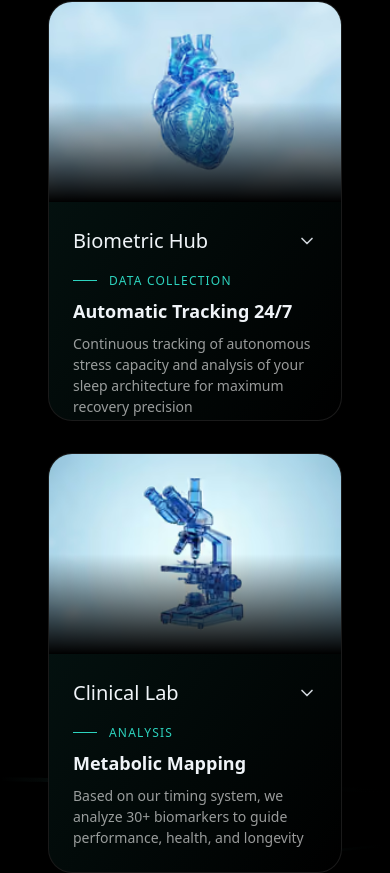
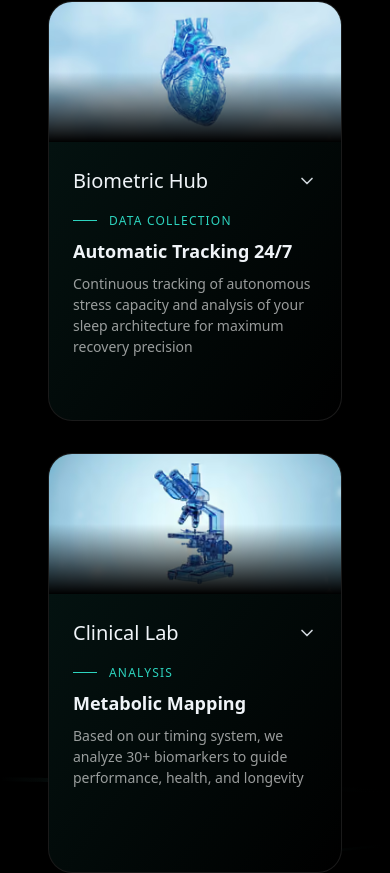
Before and after one commit to LucianoKutger/ArcviteEnglish, a React (Vite) app: page / in a window 390 px wide. Shown: the part 7345-8218 px from the top of the page. Built offline with nearby package versions, Linux system fonts and the light colour scheme.

Commit message:
fix blue box on mobile interaction and card/pic ration in expandable card mobile

```diff
--- a/src/components/cards/ExpandableCards.module.scss
+++ b/src/components/cards/ExpandableCards.module.scss
@@ -65,6 +65,18 @@
   width: 100%;
   height: 200px;
   overflow: hidden;
+}
+
+/* Gestapelte Karten: ein Drittel Bild, zwei Drittel Inhalt. */
+@media (max-width: ($breakpoint-lg - 1px)) {
+  .imageContainer {
+    height: 140px;
+  }
+
+  .contentWrapper {
+    box-sizing: border-box;
+    min-height: 280px;
+  }
 }
 
 .cardImage {
--- a/src/index.scss
+++ b/src/index.scss
@@ -9,6 +9,7 @@
 html {
   line-height: 1.5;
   -webkit-text-size-adjust: 100%;
+  -webkit-tap-highlight-color: transparent;
 }
 
 body {
```
